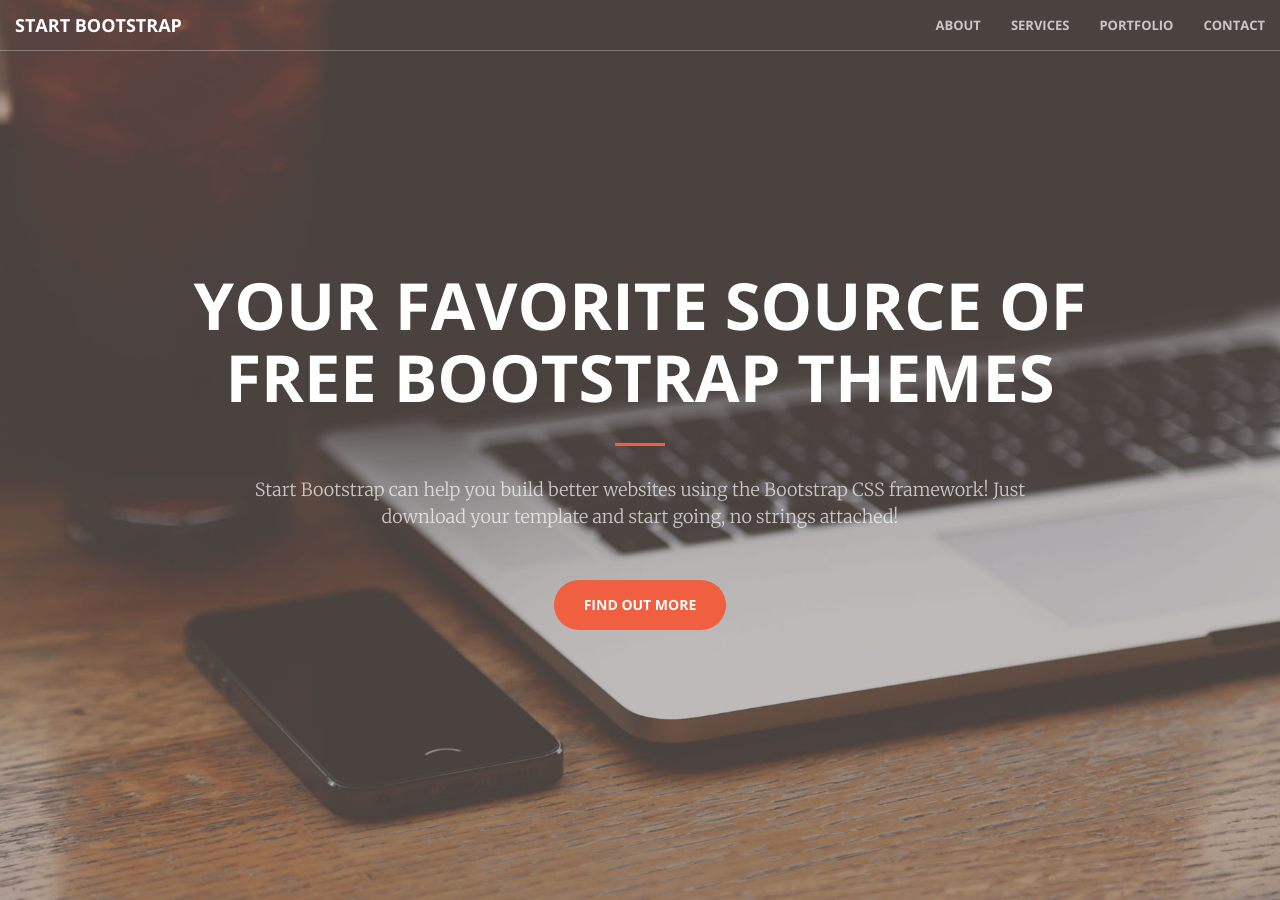
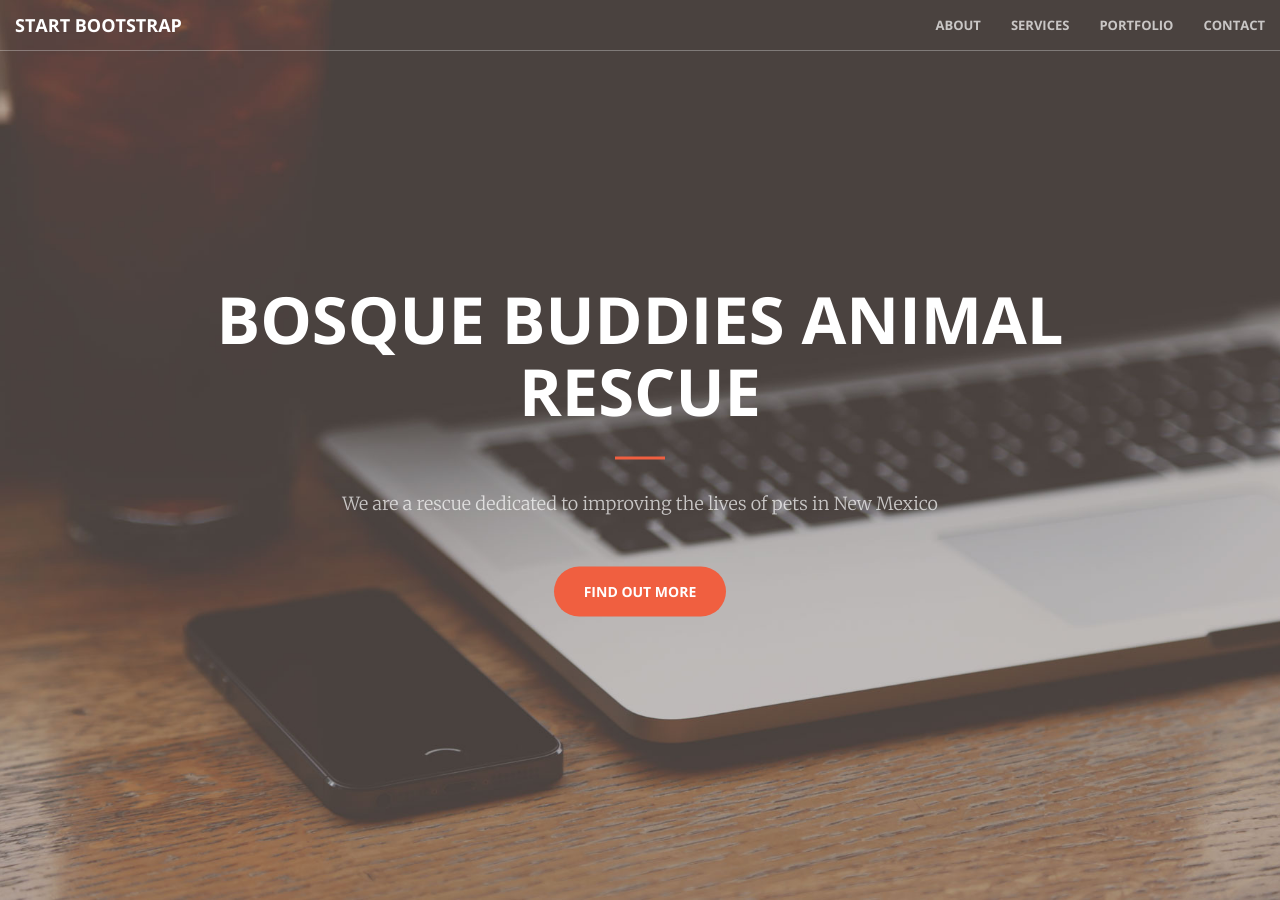
Before and after one commit to bbanimalrescue/bbanimalrescue.github.io, a Jekyll site: the page built from index.html, in a window 1280 px wide and 900 px high. Built offline with Jekyll 4.4.1, drawn with Linux system fonts in a browser that asks for light colours; some of the changed text lies outside the part shown.

Commit message:
Basic updates

```diff
--- a/_config.yml
+++ b/_config.yml
@@ -1,6 +1,6 @@
 # Site settings
-title:
-email:
+title: Bosque Buddies Animal Rescue
+email: contact@bbanimalrescue.org
 description: > # this means to ignore newlines until "baseurl:"
 baseurl: "" # the subpath of your site, e.g. /blog/
 url: "" # the base hostname & protocol for your site
--- a/_includes/head.html
+++ b/_includes/head.html
@@ -6,7 +6,7 @@
     <meta name="description" content="">
     <meta name="author" content="">
 
-    <title>Creative - Start Bootstrap Theme</title>
+    <title>Bosque Buddies Animal Rescue</title>
 
     <!-- Bootstrap Core CSS -->
     <link rel="stylesheet" href="css/bootstrap.min.css" type="text/css">
--- a/_includes/header.html
+++ b/_includes/header.html
@@ -1,9 +1,9 @@
 <header>
     <div class="header-content">
         <div class="header-content-inner">
-            <h1>Your Favorite Source of Free Bootstrap Themes</h1>
+            <h1>Bosque Buddies Animal Rescue</h1>
             <hr>
-            <p>Start Bootstrap can help you build better websites using the Bootstrap CSS framework! Just download your template and start going, no strings attached!</p>
+            <p>We are a rescue dedicated to improving the lives of pets in New Mexico</p>
             <a href="#about" class="btn btn-primary btn-xl page-scroll">Find Out More</a>
         </div>
     </div>
```
Also changed, not shown: 1 other file.
